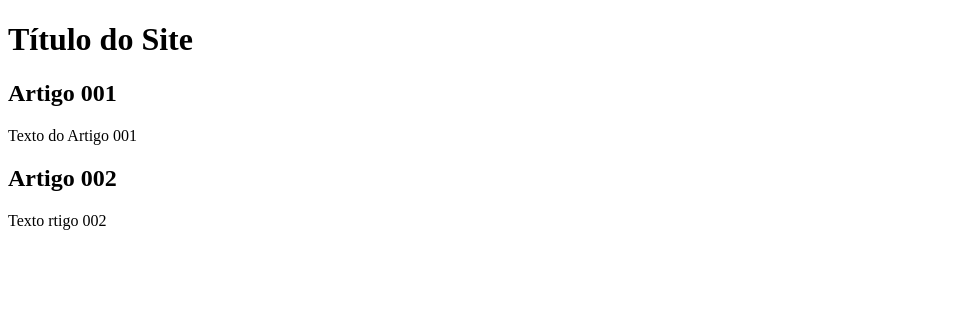
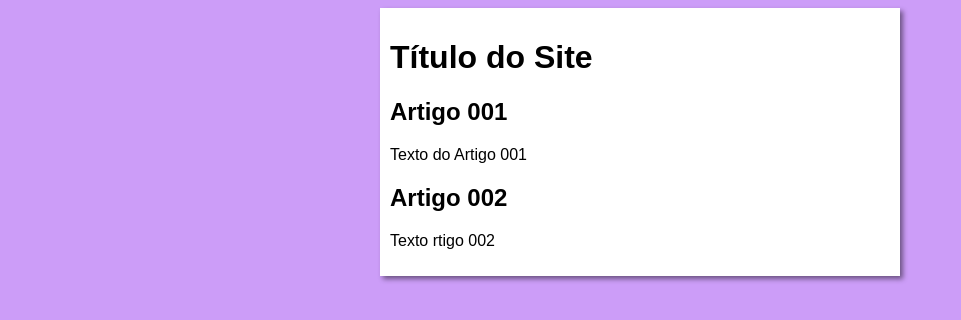
Before and after one commit to GeorgiaSouza/projeto-site, a plain HTML site: page index.html in a window 1280 px wide. Shown: the whole page, without its empty margins (0-961 px from the left). Drawn offline with Linux system fonts and the light colour scheme.

Commit message:
iniciei o design

```diff
--- /dev/null
+++ b/estilos/style.css
@@ -0,0 +1,16 @@
+*{
+    font-family:Arial, Helvetica, sans-serif;
+    font: size 16px;
+}
+
+body {
+    background-color: rgb(204, 157, 248);
+}
+
+main {
+    background-color: white;
+    width: 500px;
+    margin: auto;
+    padding: 10px;
+    box-shadow: 3px 3px 5px rgba(0, 0, 0, 0.473);
+}
--- a/index.html
+++ b/index.html
@@ -5,6 +5,7 @@
     <meta http-equiv="X-UA-Compatible" content="IE=edge">
     <meta name="viewport" content="width=device-width, initial-scale=1.0">
     <title>Título do Site</title>
+    <link rel="stylesheet" href="estilos/style.css">
 </head>
 <body>
     <main>
```
